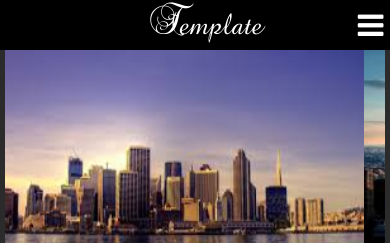
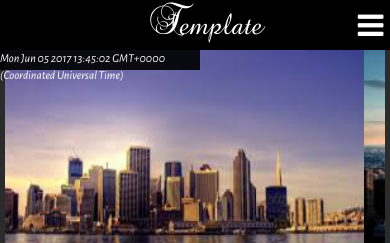
Before and after one commit to webber2408/template-day3, a plain HTML site: page index.html in a window 390 px wide. Shown: the top 243 px of the page. Drawn offline with nearby package versions, Linux system fonts and the light colour scheme.

Commit message:
added date and time

```diff
--- a/css/style.scss
+++ b/css/style.scss
@@ -67,6 +67,17 @@ body {
             display:flex;
             justify-content:space-around;
             align-items:center;
+            .date{
+               background-color: rgba(0,0,0,0.9);
+               position:fixed;
+               top:60px;
+               left:190px;
+               width:200px;
+               height:20px;
+               color:white;
+               font-family: AlegreyaSans-Italic;
+               font-size:40%;
+            }
             .book{
                background-color: rgba(0,0,0,0.3);
                width:69%;
@@ -162,7 +173,11 @@ body {
 
             #main-top{
                  overflow:scroll;
-
+                .date{
+                  z-index:9999;
+                  top:50px;
+                  left:0px;
+                }
                .book{
                   padding-left:5px;
                   padding-right:5px;
--- a/index.html
+++ b/index.html
@@ -28,6 +28,9 @@
 <!-- main class for the body below header -->
  <div class="main">
      <div id="main-top">
+           <div class="date">
+           <p id="cdate"></p>
+           </div>
 	       <div class="book">
 		          <div class="b-left">
                    <!-- for carousals -->
@@ -252,6 +255,8 @@
  </div>
 
 
-
+<script>
+document.getElementById("cdate").innerHTML = Date();
+</script>
 </body>
 </html>
```
Also changed, not shown: css/style.css, 1 other file.
